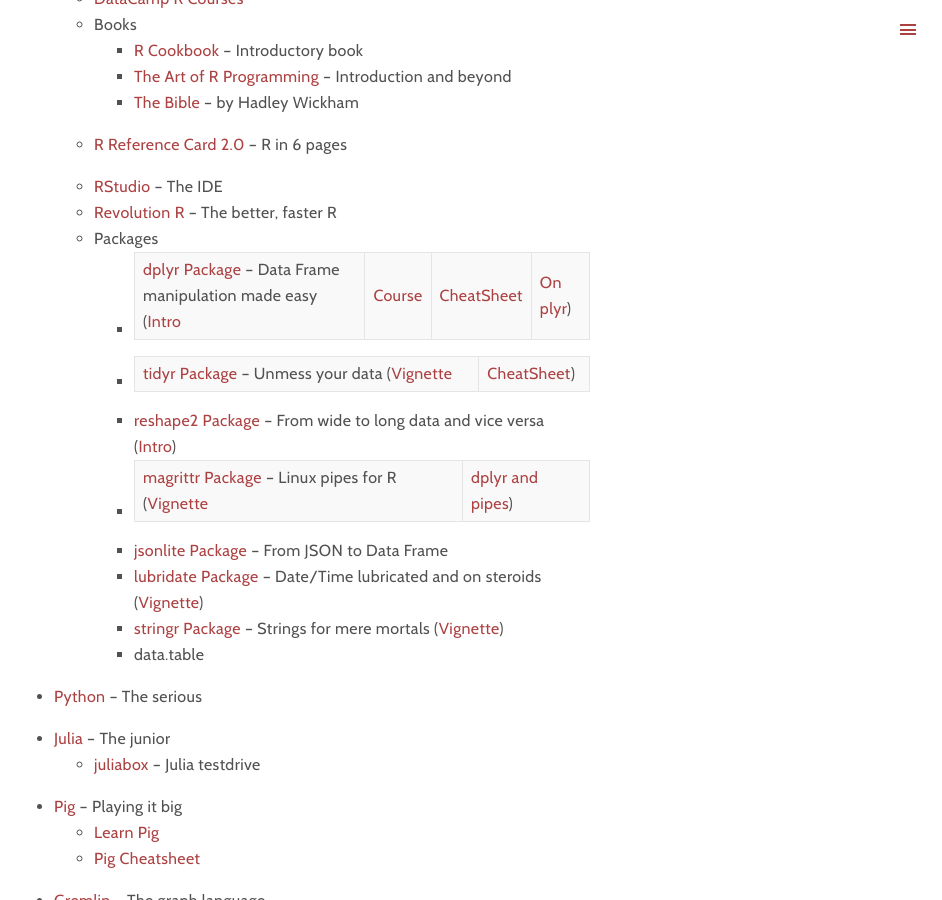
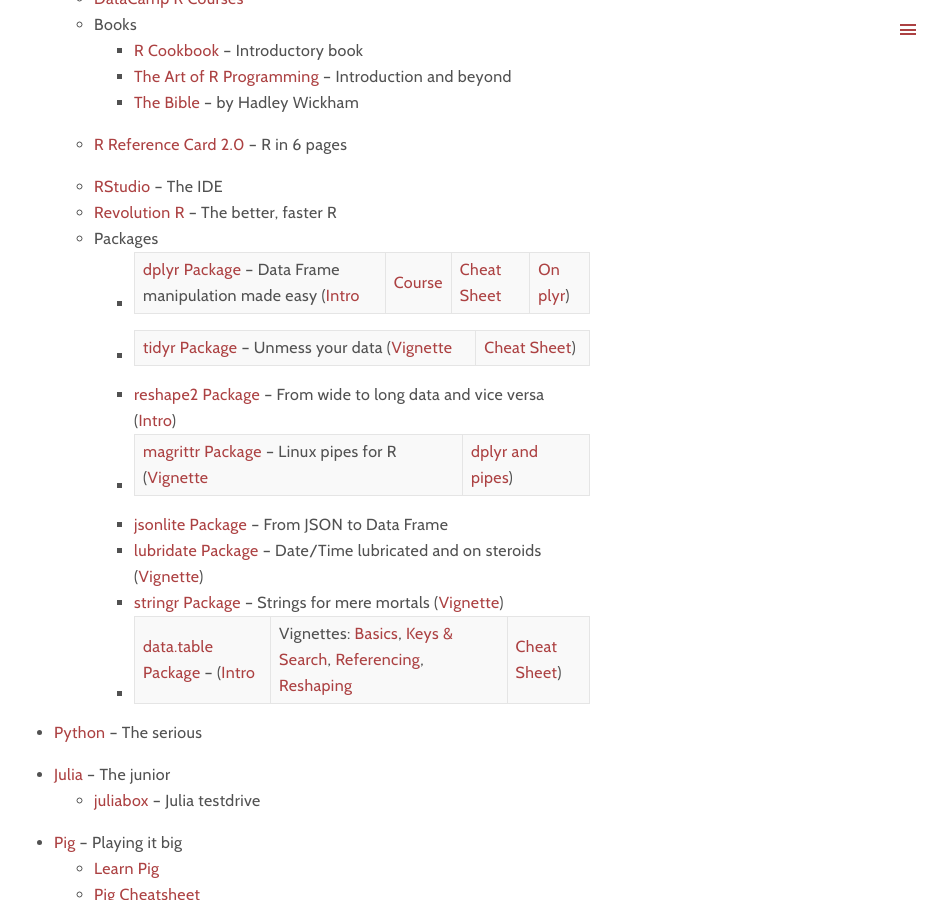
Before and after one commit to retrography/retrography.github.io, a Jekyll site: the page built from resources.markdown, in a window 1280 px wide and 900 px high, scrolled down 787 px. Shown: the whole window, without its empty margins (338-1280 px from the left). Built offline with Jekyll 4.4.1, drawn with Linux system fonts in a browser that asks for light colours; Markdown is read by kramdown in place of the engine named in the settings.

Commit message:
Update resources.markdown

```diff
--- a/resources.markdown
+++ b/resources.markdown
@@ -37,14 +37,14 @@ A list of resources and tools that I find useful, for me and for every researche
 	* [RStudio](https://www.rstudio.com) -- The IDE
 	* [Revolution R](https://mran.revolutionanalytics.com/download/) -- The better, faster R
 	* Packages
-		* [dplyr Package]() -- Data Frame manipulation made easy ([Intro](https://cran.rstudio.com/web/packages/dplyr/vignettes/introduction.html) | [Course](https://www.datacamp.com/courses/dplyr-data-manipulation-r-tutorial) | [CheatSheet](https://www.rstudio.com/wp-content/uploads/2015/02/data-wrangling-cheatsheet.pdf) | [On plyr](http://seananderson.ca/2013/12/01/plyr.html))
-		* [tidyr Package](https://cran.r-project.org/web/packages/tidyr/index.html) -- Unmess your data ([Vignette](https://cran.r-project.org/web/packages/tidyr/vignettes/tidy-data.html) | [CheatSheet](https://www.rstudio.com/wp-content/uploads/2015/02/data-wrangling-cheatsheet.pdf))
+		* [dplyr Package]() -- Data Frame manipulation made easy ([Intro](https://cran.rstudio.com/web/packages/dplyr/vignettes/introduction.html) | [Course](https://www.datacamp.com/courses/dplyr-data-manipulation-r-tutorial) | [Cheat Sheet](https://www.rstudio.com/wp-content/uploads/2015/02/data-wrangling-cheatsheet.pdf) | [On plyr](http://seananderson.ca/2013/12/01/plyr.html))
+		* [tidyr Package](https://cran.r-project.org/web/packages/tidyr/index.html) -- Unmess your data ([Vignette](https://cran.r-project.org/web/packages/tidyr/vignettes/tidy-data.html) | [Cheat Sheet](https://www.rstudio.com/wp-content/uploads/2015/02/data-wrangling-cheatsheet.pdf))
 		* [reshape2 Package](https://cran.r-project.org/web/packages/reshape2/index.html) -- From wide to long data and vice versa ([Intro](http://seananderson.ca/2013/10/19/reshape.html))
 		* [magrittr Package](https://cran.r-project.org/web/packages/magrittr/index.html) -- Linux pipes for R ([Vignette](https://cran.r-project.org/web/packages/magrittr/vignettes/magrittr.html) | [dplyr and pipes](http://seananderson.ca/2014/09/13/dplyr-intro.html))
 		* [jsonlite Package](https://cran.r-project.org/web/packages/jsonlite/index.html) -- From JSON to Data Frame
 		* [lubridate Package](https://cran.r-project.org/web/packages/lubridate/index.html) -- Date/Time lubricated and on steroids ([Vignette](https://cran.r-project.org/web/packages/lubridate/vignettes/lubridate.html))
 		* [stringr Package](https://cran.r-project.org/web/packages/stringr/index.html) -- Strings for mere mortals ([Vignette](https://cran.r-project.org/web/packages/stringr/vignettes/stringr.html))
-		* data.table
+		* [data.table Package](https://cran.r-project.org/web/packages/data.table/index.html) -- ([Intro](https://cran.r-project.org/web/packages/data.table/vignettes/datatable-intro.pdf)|Vignettes: [Basics](https://cran.r-project.org/web/packages/data.table/vignettes/datatable-intro-vignette.html), [Keys & Search](https://cran.r-project.org/web/packages/data.table/vignettes/datatable-keys-fast-subset.html), [Referencing](https://cran.r-project.org/web/packages/data.table/vignettes/datatable-reference-semantics.html), [Reshaping](https://cran.r-project.org/web/packages/data.table/vignettes/datatable-reshape.html)|[Cheat Sheet](https://s3.amazonaws.com/assets.datacamp.com/img/blog/data+table+cheat+sheet.pdf))
 
 * [Python](https://www.python.org) -- The serious
 
```
